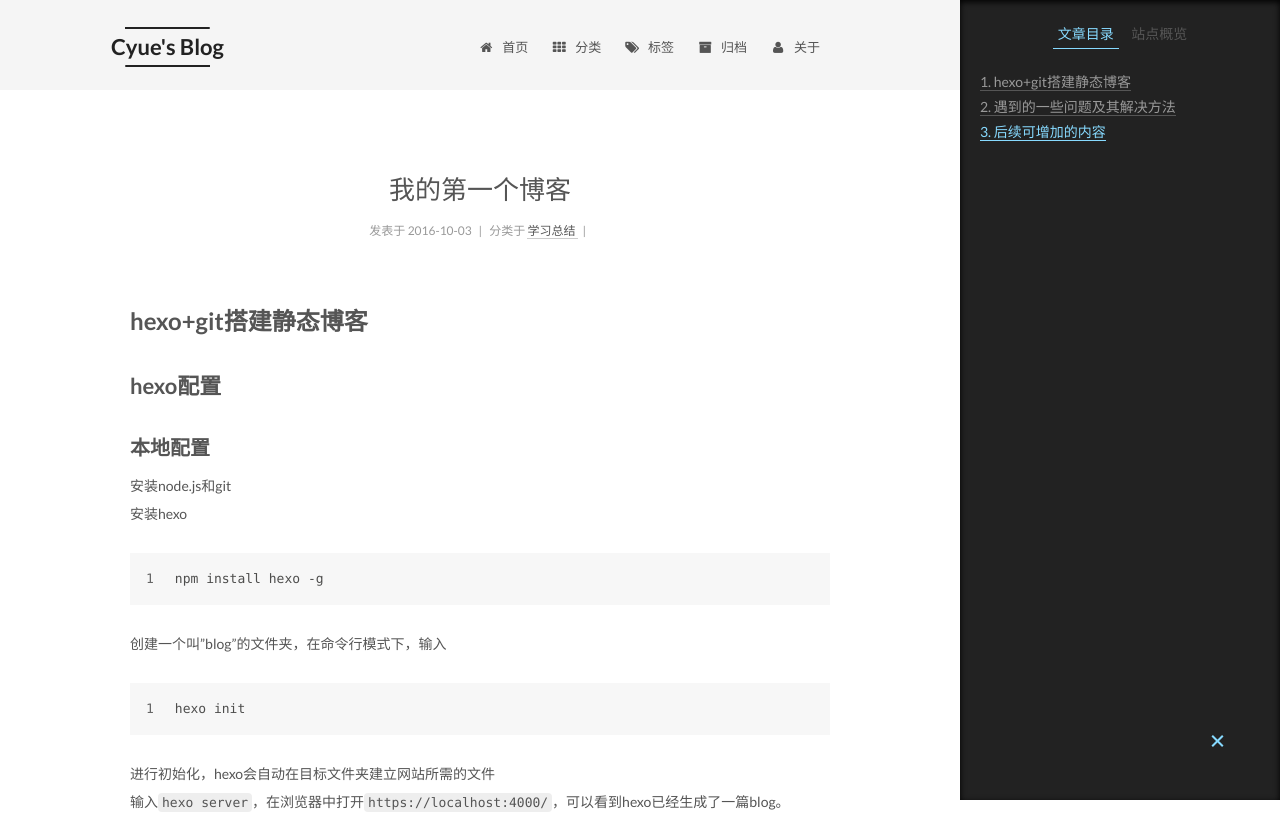
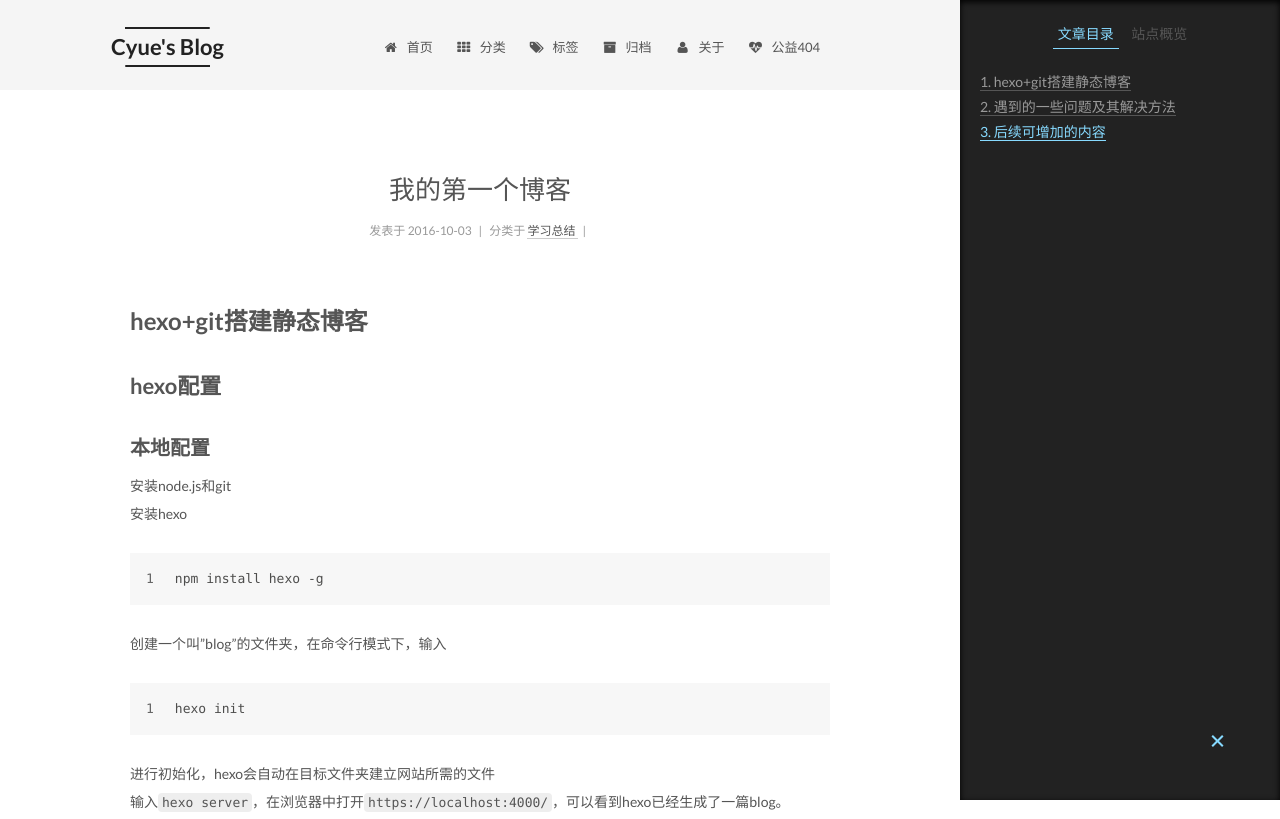
Before and after one commit to cyue177/cyue177.github.io, a plain HTML site: page 2016/10/03/我的第一个博客/index.html in a window 1280 px wide. Shown: the top 819 px of the page. Drawn offline with Linux system fonts and the light colour scheme; a script that the page names is missing.

Commit message:
Site updated: 2016-10-06 19:06:37

```diff
--- a/2016/10/03/我的第一个博客/index.html
+++ b/2016/10/03/我的第一个博客/index.html
@@ -224,6 +224,16 @@
               <i class="menu-item-icon fa fa-fw fa-user"></i> <br />
 
             关于
+          </a>
+        </li>
+
+
+        <li class="menu-item menu-item-commonweal">
+          <a href="/404.html" rel="section">
+
+              <i class="menu-item-icon fa fa-fw fa-heartbeat"></i> <br />
+
+            公益404
           </a>
         </li>
 
--- a/css/main.css
+++ b/css/main.css
@@ -1548,7 +1548,7 @@ pre .javascript .function {
   width: 4px;
   height: 4px;
   border-radius: 50%;
-  background: #f5ff41;
+  background: #ff547d;
 }
 .links-of-blogroll {
   font-size: 13px;
```
Also changed, not shown: 404.html (+10 -0 lines), about/index.html (+10 -0 lines), archives/2016/10/index.html (+10 -0 lines), archives/2016/index.html (+10 -0 lines), archives/index.html (+10 -0 lines), categories/index.html (+10 -0 lines), categories/学习总结/index.html (+10 -0 lines), index.html (+10 -0 lines), tags/hexo-git/index.html (+10 -0 lines), tags/index.html (+10 -0 lines), tags/学习反思/index.html (+10 -0 lines), tags/技术总结/index.html (+10 -0 lines), tags/静态博客/index.html (+10 -0 lines).
